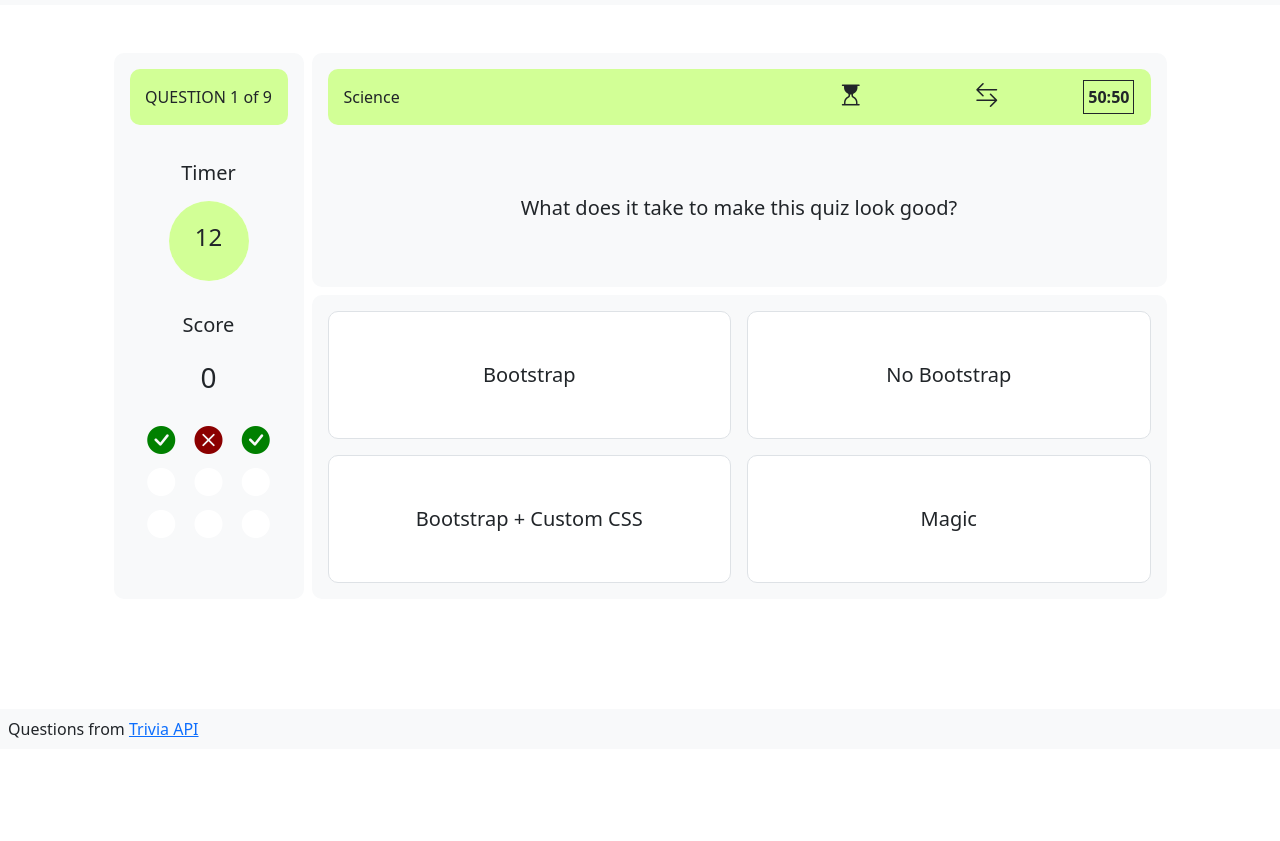
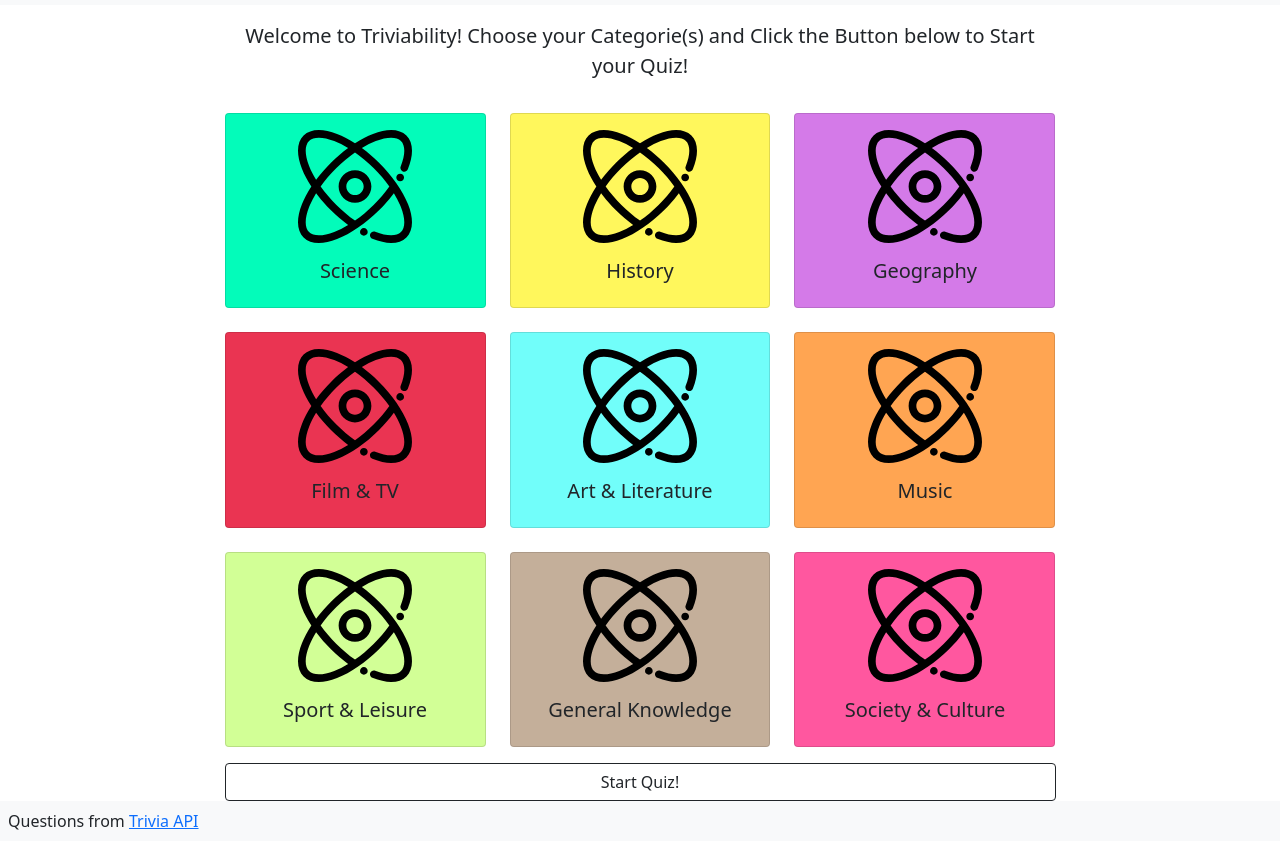
Before and after one commit to jozdk/triviability, a plain HTML site: page index.html in a window 1280 px wide. Shown: the part 51-892 px from the top of the page. Before the commit the page ends 800 px from the top, so only its background shows below. Drawn offline with nearby package versions, Linux system fonts and the light colour scheme.

Commit message:
Touch up new quiz element

```diff
--- a/index.html
+++ b/index.html
@@ -34,7 +34,7 @@
 
         <div id="main" class="flex-grow-1 d-flex flex-column px-0">
 
-            <div id="selection-menu" class="container d-none">
+            <div id="selection-menu" class="container">
 
                 <!-- Welcome Paragraph -->
 
@@ -54,7 +54,7 @@
                     <div class="col-md-9">
                         <div class="row justify-content-center gy-4">
                             <div class="col-8 col-sm-6 col-lg-4">
-                                <div id="cat-science" class="card category category-highlight"
+                                <div id="cat-science" class="card category category-highlight bg-science"
                                     style="background-color: #03FCBA;">
                                     <div class="card-body text-center">
                                         <div class="h1 mb-3">
@@ -171,7 +171,7 @@
 
             <!-- Quiz Element -->
 
-            <div id="quiz-element" class="container-xl">
+            <div id="quiz-element" class="container-xl d-none">
                 <div class="row justify-content-center">
 
                     <div id="stats-component" class="col-md-2 d-none d-md-flex bg-light rounded-lg me-2 mt-5 flex-column">
@@ -336,7 +336,7 @@
                         <div id="question-component" class="row">
                             <div class="col bg-light rounded-lg">
 
-                                <div class="row mb-1 p-3">
+                                <div id="question-header-component" class="row mb-1 p-3">
                                     <div class="col-12 rounded-lg p-2 bg-sport_and_leisure">
                                         <div class="row px-2">
                                             <div class="col-6 text-start">
@@ -355,7 +355,7 @@
                                     </div>
                                 </div>
 
-                                <div id="question-component" class="row">
+                                <div id="question-question-component" class="row">
                                     <div class="col text-center p-4 p-md-5">
                                         <p class="lead">
                                             What does it take to make this quiz look good?
@@ -369,7 +369,7 @@
                         <div id="answers-component" class="row">
                             <div class="col bg-light rounded-lg mt-2">
 
-                                <div id="answers-component" class="row text-center lead px-md-2 py-3 gy-3">
+                                <div class="row text-center lead px-md-2 py-3 gy-3">
                                     <div class="col-md-6 px-3 px-md-2">
                                         <p class="rounded-lg py-2 py-md-5 bg-custom answer-highlight my-0 border">Bootstrap</p>
                                     </div>
--- a/style.css
+++ b/style.css
@@ -241,8 +241,6 @@ a:link, a:visited {
   }
 
   .text-correct {
-      color: #D2FF96;
-      color: #FFF75C;
       color: green;
   }
 
```
